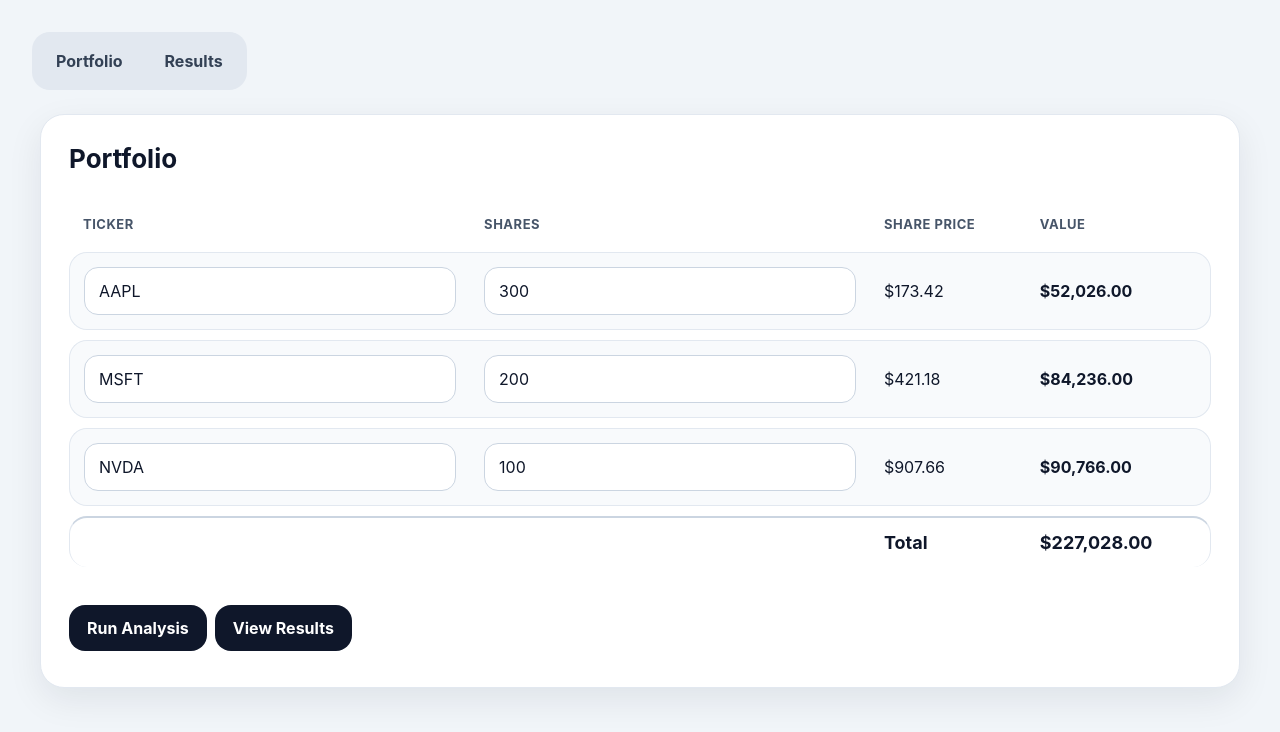
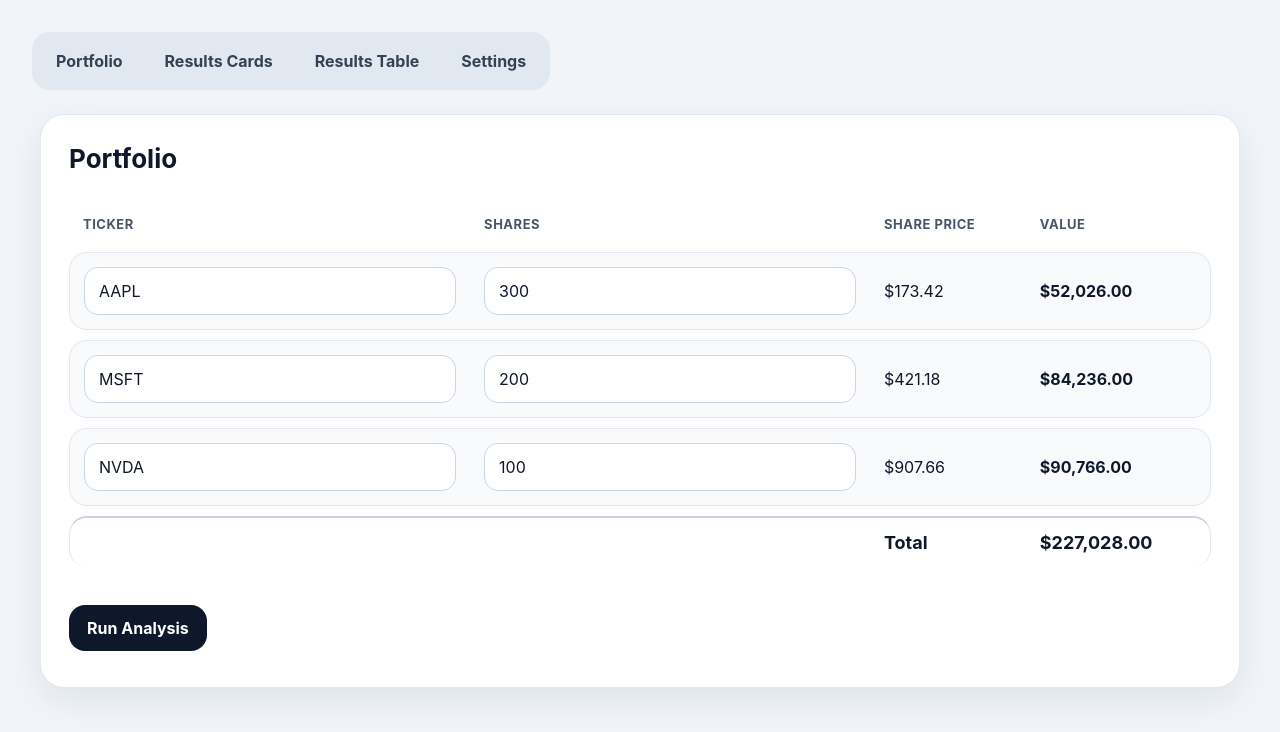
Before and after one commit to Msull7185/yieldpilot-web, a React (Vite) app: page / in a window 1280 px wide. Both pictures are taken after a click on the button "Enter". Shown: the top 732 px of the page. Built offline with nearby package versions, Linux system fonts and the light colour scheme.

Commit message:
Update main.jsx

```diff
--- a/src/main.jsx
+++ b/src/main.jsx
@@ -30,16 +30,9 @@
   const expiration = new Date(expirationDate);
 
   if (earnings > today && earnings <= expiration) {
-    return {
-      color: "red",
-      text: "Earnings occur before expiration — consider waiting.",
-    };
+    return { color: "red", text: "Earnings before expiration — consider waiting." };
   }
-
-  return {
-    color: "green",
-    text: "No earnings risk detected.",
-  };
+  return { color: "green", text: "No earnings risk." };
 }
 
 function App() {
@@ -74,15 +67,13 @@
         const strike = data.price * (1 + targetPercentAbove / 100);
         const premium = Math.max(0.35, data.price * 0.006);
 
-        const income = premium * 100 * Math.floor(p.shares / 100);
+        const contracts = Math.floor(p.shares / 100);
+        const income = premium * 100 * contracts;
         const optionYield = (premium / data.price) * 100;
         const upside = ((strike - data.price) / data.price) * 100;
+
         const range = data.ranges[targetWeeksOut];
-
-        const warning = getEarningsWarning(
-          data.earningsDate,
-          expiration.toISOString()
-        );
+        const warning = getEarningsWarning(data.earningsDate, expiration);
 
         let category = "green";
         if (warning.color === "red") category = "red";
@@ -106,14 +97,11 @@
       .filter(Boolean);
   }, [portfolio, targetWeeksOut, targetPercentAbove]);
 
+  const getRisk = (cat) =>
+    cat === "green" ? "Low" : cat === "yellow" ? "Medium" : "High";
+
+  // ---------- RESULT CARD ----------
   function ResultCard({ r }) {
-    const risk =
-      r.category === "green"
-        ? "Low"
-        : r.category === "yellow"
-        ? "Medium"
-        : "High";
-
     return (
       <div className={`card result-card ${r.category}`}>
         <h2>{r.ticker}</h2>
@@ -127,7 +115,7 @@
         <p>Estimated cash income: <b>{currency(r.income)}</b></p>
 
         <p>Return from premium: <b>{r.optionYield.toFixed(2)}%</b></p>
-        <p>Assignment risk score: <b>{risk}</b></p>
+        <p>Assignment risk score: <b>{getRisk(r.category)}</b></p>
 
         <div className="range-box">
           <b>{targetWeeksOut}-week range:</b><br />
@@ -143,12 +131,12 @@
     );
   }
 
+  // ---------- LOGIN ----------
   if (!loggedIn) {
     return (
       <div className="page dark">
         <div className="hero">
           <div>
-            <div className="badge">Covered Call SaaS</div>
             <h1>YieldPilot</h1>
           </div>
           <div className="card">
@@ -159,13 +147,17 @@
     );
   }
 
+  // ---------- MAIN ----------
   return (
     <div className="page">
       <nav className="tabs">
         <button onClick={() => setActivePage("portfolio")}>Portfolio</button>
-        <button onClick={() => setActivePage("results")}>Results</button>
+        <button onClick={() => setActivePage("resultsCards")}>Results Cards</button>
+        <button onClick={() => setActivePage("resultsTable")}>Results Table</button>
+        <button onClick={() => setActivePage("settings")}>Settings</button>
       </nav>
 
+      {/* ---------- PORTFOLIO ---------- */}
       {activePage === "portfolio" && (
         <section className="card">
           <h2>Portfolio</h2>
@@ -227,21 +219,80 @@
           </table>
 
           <button onClick={() => setRan(true)}>Run Analysis</button>
-          <button onClick={() => setActivePage("results")}>View Results</button>
         </section>
       )}
 
-      {activePage === "results" && (
+      {/* ---------- RESULTS CARDS ---------- */}
+      {activePage === "resultsCards" && (
         <section>
+          {!ran ? <div className="card">Run analysis first</div> :
+            <div className="results-grid">
+              {results.map(r => <ResultCard key={r.ticker} r={r} />)}
+            </div>}
+        </section>
+      )}
+
+      {/* ---------- RESULTS TABLE ---------- */}
+      {activePage === "resultsTable" && (
+        <section className="card">
           {!ran ? (
-            <div className="card">Run analysis first</div>
+            <div>Run analysis first</div>
           ) : (
-            <div className="results-grid">
-              {results.map((r) => (
-                <ResultCard key={r.ticker} r={r} />
-              ))}
-            </div>
+            <table className="results-table">
+              <thead>
+                <tr>
+                  <th>Ticker</th>
+                  <th>Shares</th>
+                  <th>Stock Price</th>
+                  <th>Strike you are selling</th>
+                  <th>Premium you will receive</th>
+                  <th>Cash Income</th>
+                  <th>Return</th>
+                  <th>Minimum % above current price</th>
+                  <th>Risk</th>
+                </tr>
+              </thead>
+
+              <tbody>
+                {results.map((r) => (
+                  <tr key={r.ticker} className={r.category}>
+                    <td>{r.ticker}</td>
+                    <td>{r.shares}</td>
+                    <td>{currency(r.price)}</td>
+                    <td>{currency(r.strike)}</td>
+                    <td>{currency(r.premium)}</td>
+                    <td>{currency(r.income)}</td>
+                    <td>{r.optionYield.toFixed(2)}%</td>
+                    <td>{r.upside.toFixed(2)}%</td>
+                    <td>{getRisk(r.category)}</td>
+                  </tr>
+                ))}
+              </tbody>
+            </table>
           )}
+        </section>
+      )}
+
+      {/* ---------- SETTINGS ---------- */}
+      {activePage === "settings" && (
+        <section className="card">
+          <h2>Settings</h2>
+
+          <label>Weeks Out</label>
+          <select value={targetWeeksOut} onChange={(e) => setTargetWeeksOut(Number(e.target.value))}>
+            <option value={1}>1 week</option>
+            <option value={2}>2 weeks</option>
+            <option value={3}>3 weeks</option>
+            <option value={4}>4 weeks</option>
+          </select>
+
+          <label>% Above Current Price</label>
+          <select value={targetPercentAbove} onChange={(e) => setTargetPercentAbove(Number(e.target.value))}>
+            <option value={3}>3%</option>
+            <option value={5}>5%</option>
+            <option value={7}>7%</option>
+            <option value={10}>10%</option>
+          </select>
         </section>
       )}
     </div>
```
